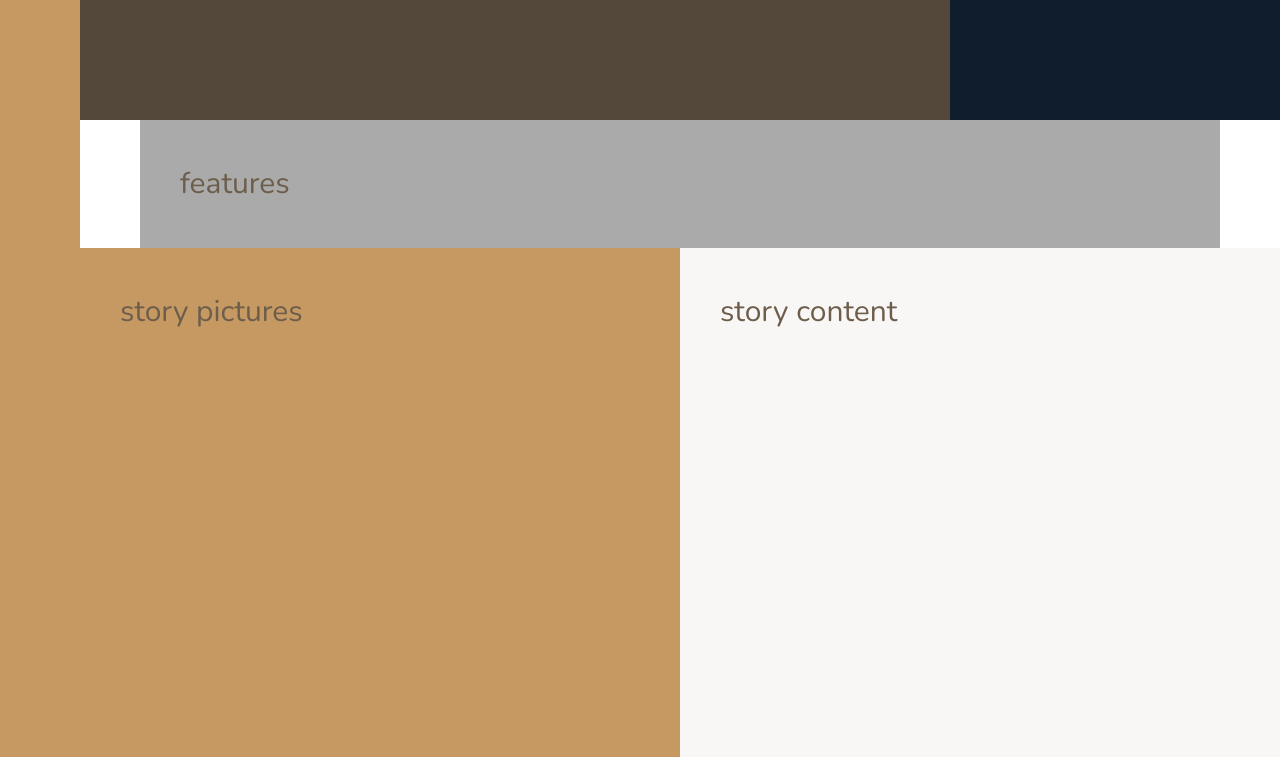
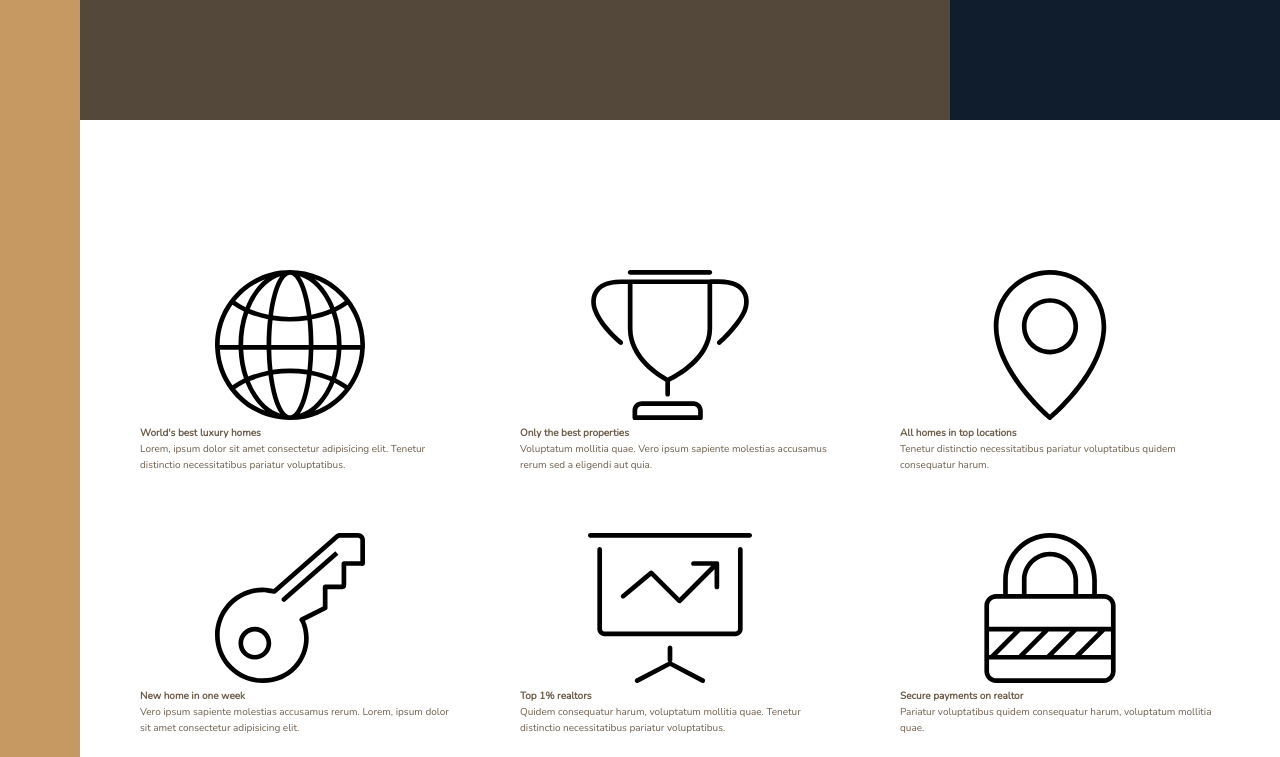
Before and after one commit to P666R/Realtor-Nexter, a website: page index.html in a window 1280 px wide. Shown: the part 520-1277 px from the top of the page. Drawn offline with nearby package versions, Linux system fonts and the light colour scheme.

Commit message:
features section-1

```diff
--- a/index.html
+++ b/index.html
@@ -21,7 +21,73 @@
 
     <div class="realtors">3 realtors</div>
 
-    <section class="features">features</section>
+    <section class="features">
+      <div class="feature">
+        <svg class="feature__icon">
+          <use xlink:href="img/sprite.svg#icon-global"></use>
+        </svg>
+        <h4 class="heading--h4">World's best luxury homes</h4>
+        <p class="feature__text">
+          Lorem, ipsum dolor sit amet consectetur adipisicing elit. Tenetur
+          distinctio necessitatibus pariatur voluptatibus.
+        </p>
+      </div>
+
+      <div class="feature">
+        <svg class="feature__icon">
+          <use xlink:href="img/sprite.svg#icon-trophy"></use>
+        </svg>
+        <h4 class="heading--h4">Only the best properties</h4>
+        <p class="feature__text">
+          Voluptatum mollitia quae. Vero ipsum sapiente molestias accusamus
+          rerum sed a eligendi aut quia.
+        </p>
+      </div>
+
+      <div class="feature">
+        <svg class="feature__icon">
+          <use xlink:href="img/sprite.svg#icon-map-pin"></use>
+        </svg>
+        <h4 class="heading--h4">All homes in top locations</h4>
+        <p class="feature__text">
+          Tenetur distinctio necessitatibus pariatur voluptatibus quidem
+          consequatur harum.
+        </p>
+      </div>
+
+      <div class="feature">
+        <svg class="feature__icon">
+          <use xlink:href="img/sprite.svg#icon-key"></use>
+        </svg>
+        <h4 class="heading--h4">New home in one week</h4>
+        <p class="feature__text">
+          Vero ipsum sapiente molestias accusamus rerum. Lorem, ipsum dolor sit
+          amet consectetur adipisicing elit.
+        </p>
+      </div>
+
+      <div class="feature">
+        <svg class="feature__icon">
+          <use xlink:href="img/sprite.svg#icon-presentation"></use>
+        </svg>
+        <h4 class="heading--h4">Top 1% realtors</h4>
+        <p class="feature__text">
+          Quidem consequatur harum, voluptatum mollitia quae. Tenetur distinctio
+          necessitatibus pariatur voluptatibus.
+        </p>
+      </div>
+
+      <div class="feature">
+        <svg class="feature__icon">
+          <use xlink:href="img/sprite.svg#icon-lock"></use>
+        </svg>
+        <h4 class="heading--h4">Secure payments on realtor</h4>
+        <p class="feature__text">
+          Pariatur voluptatibus quidem consequatur harum, voluptatum mollitia
+          quae.
+        </p>
+      </div>
+    </section>
 
     <div class="story__pictures">story pictures</div>
 
--- a/sass/_base.scss
+++ b/sass/_base.scss
@@ -41,9 +41,4 @@ body {
     [sidebar-start] 8rem [sidebar-end full-start] minmax(6rem, 1fr)
     [center-start] repeat(8, [col-start] minmax(min-content, 14rem) [col-end])
     [center-end] minmax(6rem, 1fr) [full-end];
-
-  & > * {
-    padding: 40px;
-    font-size: 3rem;
-  }
 }
--- a/sass/_features.scss
+++ b/sass/_features.scss
@@ -1,6 +1,11 @@
 @use './base' as variables;
 
 .features {
-  background-color: variables.$color-grey-light-2;
   grid-column: center-start/center-end;
+
+  margin: 15rem 0;
+
+  display: grid;
+  grid-template-columns: repeat(3, 1fr);
+  gap: 6rem;
 }
```
Also changed, not shown: css/style.css, 1 other file.
